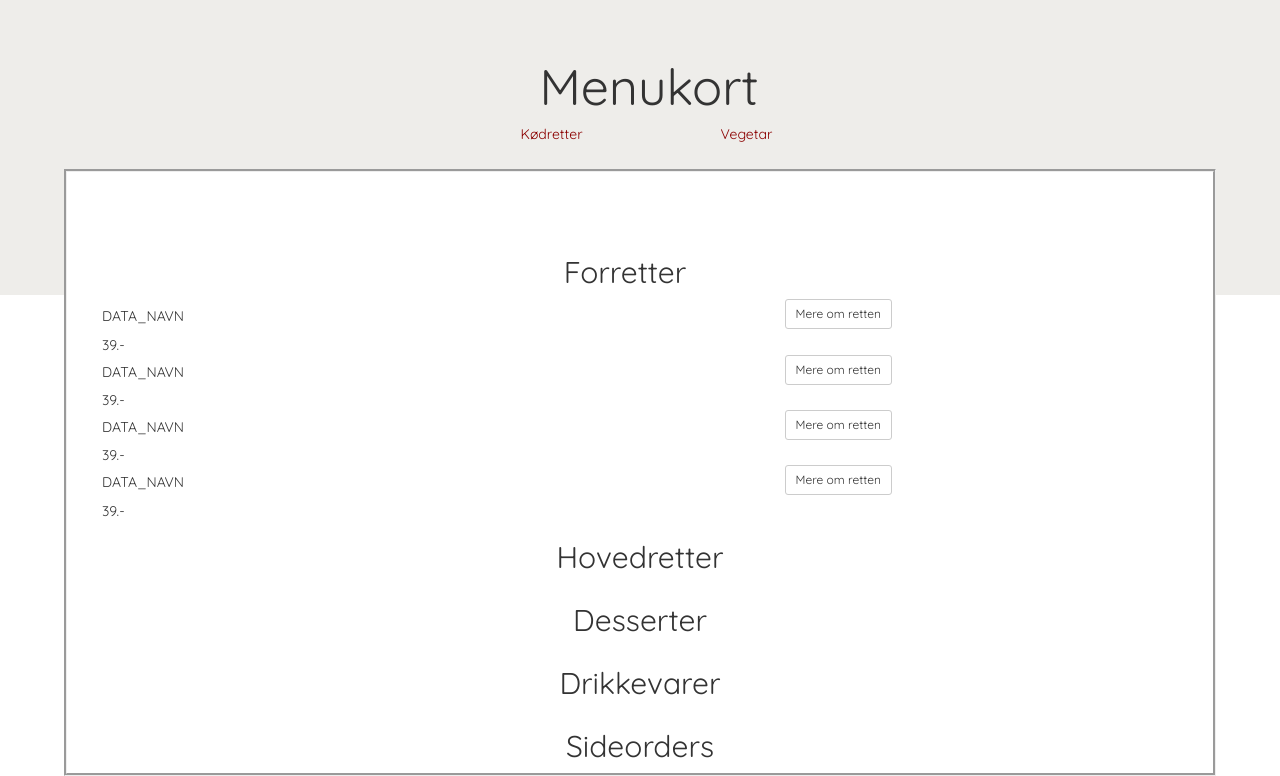
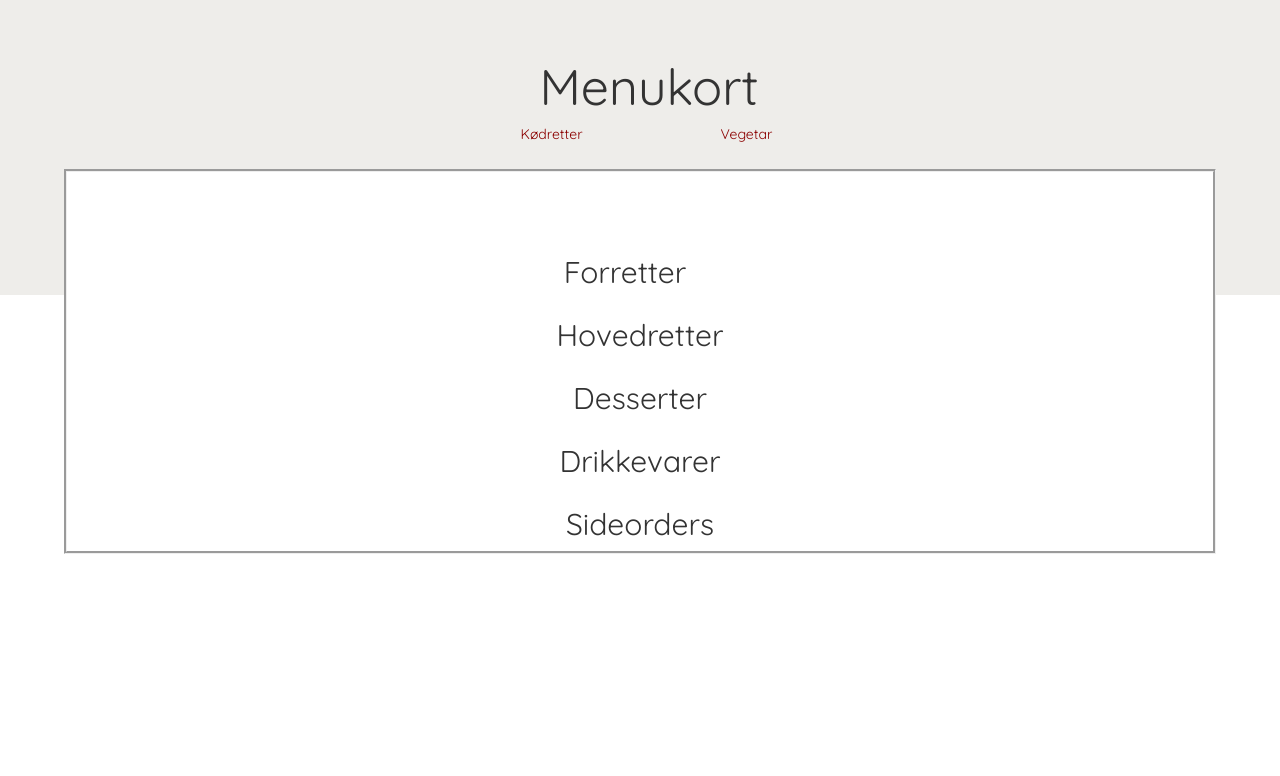
Before and after one commit to anna531/dynamisk_petrograd, a plain HTML site: page menu.html in a window 1280 px wide. Shown: the part 89-865 px from the top of the page. After the commit the page ends 800 px from the top, so only its background shows below. Drawn offline with Linux system fonts and the light colour scheme.

Commit message:
javascript sat på

```diff
--- a/menu.html
+++ b/menu.html
@@ -74,7 +74,7 @@
                 <template id="produkt_template">
                     <div class="container">
 
-                        <section class="row  produktliste">
+                        <section class="row produktliste">
                             <!--Her skal produkter ligges ind-->
                             <!--Russisk ringbrød-->
 
@@ -98,109 +98,7 @@
 
 
 
-                <div class="container">
 
-                    <section class="row  produktliste">
-                        <!--Her skal produkter ligges ind-->
-                        <!--rødbedecreme-->
-
-                        <div class="col-md-7">
-
-                            <h5 class="data_navn">DATA_NAVN</h5><span class="pris">39</span>.-</div>
-
-
-                        <div class="col-md-2">
-                            <!-- Trigger the modal with a button -->
-                            <button type="button" class="btn btn-default btn-sm " data-toggle="modal" data-target="#roedbedecreme">Mere om retten</button>
-
-
-                        </div>
-
-                    </section>
-                </div>
-
-
-
-
-
-
-                <div class="container">
-
-                    <section class="row  produktliste">
-                        <!--Her skal produkter ligges ind-->
-                        <!--caviar-->
-
-                        <div class="col-md-7">
-
-                            <h5 class="data_navn">DATA_NAVN</h5><span class="data_pris">39</span>.-</div>
-
-
-                        <div class="col-md-2">
-                            <!-- Trigger the modal with a button -->
-                            <button type="button" class="btn btn-default btn-sm " data-toggle="modal" data-target="#caviar">Mere om retten</button>
-
-
-                        </div>
-
-                    </section>
-                </div>
-
-
-
-                <div class="container">
-
-                    <section class="row  produktliste">
-                        <!--Her skal produkter ligges ind-->
-                        <!--   østsibirisk kålsuppe-->
-
-                        <div class="col-md-7">
-
-                            <h5 class="data_navn">DATA_NAVN</h5><span class="data_pris">39</span>.-</div>
-
-
-                        <div class="col-md-2">
-                            <!-- Trigger the modal with a button -->
-                            <button type="button" class="btn btn-default btn-sm " data-toggle="modal" data-target="#kaalsuppe">Mere om retten</button>
-
-
-                        </div>
-
-                    </section>
-                </div>
-
-
-
-                <div class="container">
-
-                    <section class="row  produktliste">
-                        <!--Her skal produkter ligges ind-->
-                        <!--   bulgarisk bondesuppe-->
-
-                        <div class="col-md-7">
-
-                            <h5 class="data_navn">DATA_NAVN</h5><span class="data_pris">39</span>.-</div>
-
-
-                        <div class="col-md-2">
-                            <!-- Trigger the modal with a button -->
-                            <button type="button" class="btn btn-default btn-sm " data-toggle="modal" data-target="#bulgarisksuppe">Mere om retten</button>
-
-
-                        </div>
-
-                    </section>
-                </div>
-
-
-
-
-
-
-
-
-
-
-            </div>
 
                 <!--                            container slutter for bulgarisk bondesuppe -->
 
```
Lines whose indentation alone changed are shown as unchanged.
